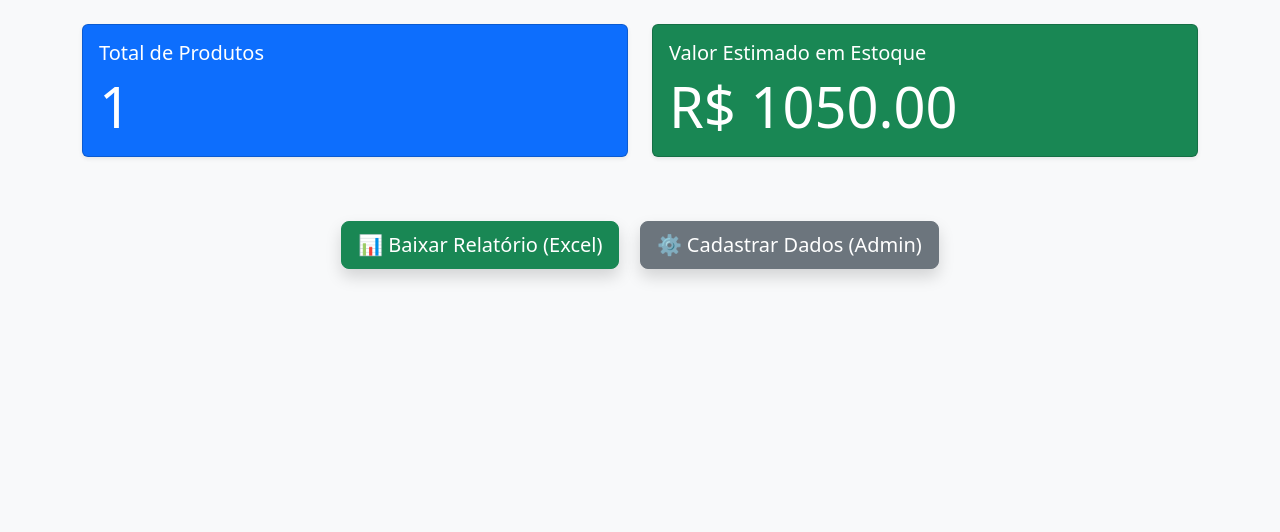
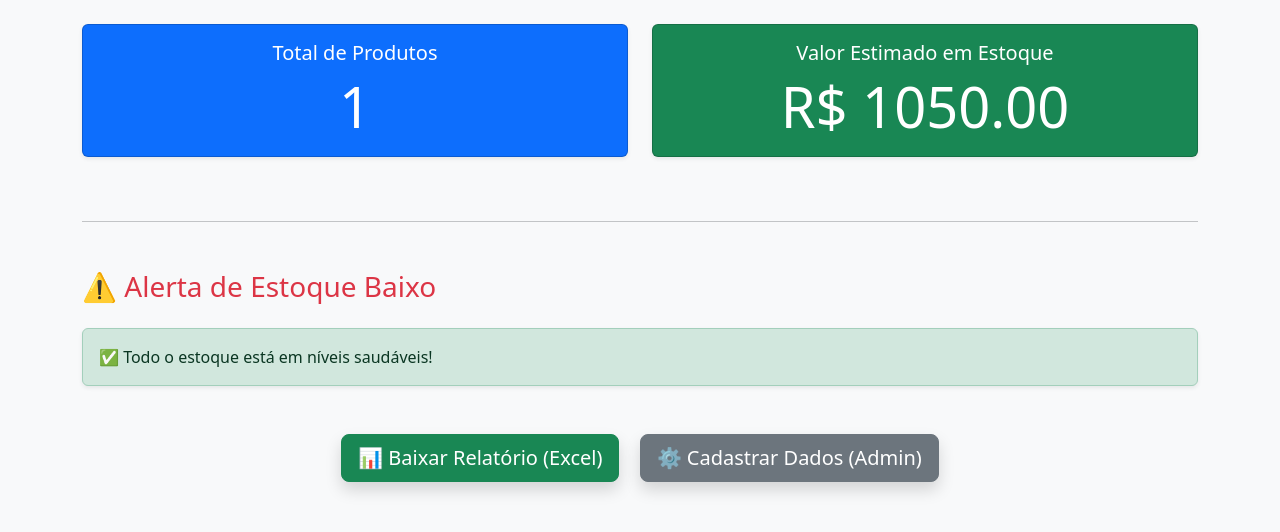
Before and after one commit to DGloving/gestor-inventario-django, a Django app: page / in a window 1280 px wide. Shown: the part 56-588 px from the top of the page. Run offline with Django 5.2, Linux system fonts and the light colour scheme; data comes from the database, SQL or seed files in the repository.

Commit message:
feat: adicionando alerta de estoque baixo e melhorias na estrutura do dashboard

```diff
--- a/core/templates/core/dashboard.html
+++ b/core/templates/core/dashboard.html
@@ -4,7 +4,7 @@
 <div class="row">
     <div class="col-md-6">
         <div class="card text-white bg-primary mb-3 shadow-sm">
-            <div class="card-body">
+            <div class="card-body text-center">
                 <h5 class="card-title">Total de Produtos</h5>
                 <p class="card-text display-4">{{ total_products }}</p>
             </div>
@@ -13,15 +13,58 @@
 
     <div class="col-md-6">
         <div class="card text-white bg-success mb-3 shadow-sm">
-            <div class="card-body">
+            <div class="card-body text-center">
                 <h5 class="card-title">Valor Estimado em Estoque</h5>
                 <p class="card-text display-4">R$ {{ total_stock_value|floatformat:2 }}</p>
             </div>
         </div>
     </div>
-</div>
+</div> <hr class="my-5">
 
-<div class="text-center mt-5">
+<h3 class="text-danger mb-4">⚠️ Alerta de Estoque Baixo</h3>
+
+{% if low_stock_products %}
+    <div class="card shadow-sm mb-4">
+        <div class="table-responsive">
+            <table class="table table-hover align-middle mb-0">
+                <thead class="table-dark">
+                    <tr>
+                        <th>Produto</th>
+                        <th>SKU</th>
+                        <th>Categoria</th>
+                        <th>Qtd. Atual</th>
+                        <th>Ação</th>
+                    </tr>
+                </thead>
+                <tbody>
+                    {% for product in low_stock_products %}
+                    <tr>
+                        <td><strong>{{ product.name }}</strong></td>
+                        <td>{{ product.sku }}</td>
+                        <td>{{ product.category.name }}</td>
+                        <td>
+                            <span class="badge bg-danger fs-6">
+                                {{ product.stock_quantity }} unidades
+                            </span>
+                        </td>
+                        <td>
+                            <a href="/admin/core/product/{{ product.id }}/change/" class="btn btn-sm btn-outline-primary">
+                                Repor Estoque
+                            </a>
+                        </td>
+                    </tr>
+                    {% endfor %}
+                </tbody>
+            </table>
+        </div>
+    </div>
+{% else %}
+    <div class="alert alert-success shadow-sm mb-4">
+        ✅ Todo o estoque está em níveis saudáveis!
+    </div>
+{% endif %}
+
+<div class="text-center mt-5 mb-5">
     <a href="{% url 'export_excel' %}" class="btn btn-success btn-lg mx-2 shadow">
         📊 Baixar Relatório (Excel)
     </a>
--- a/core/views.py
+++ b/core/views.py
@@ -32,9 +32,12 @@ def dashboard(request):
     )
     total_stock_value = agregado['total_value'] or 0
 
+    low_stock_products = Product.objects.filter(stock_quantity__lt=5)
+
     context = {
         'total_products': total_products,
         'total_stock_value': total_stock_value,
+        'low_stock_products': low_stock_products,
     }
 
     return render(request, 'core/dashboard.html', context)
```
